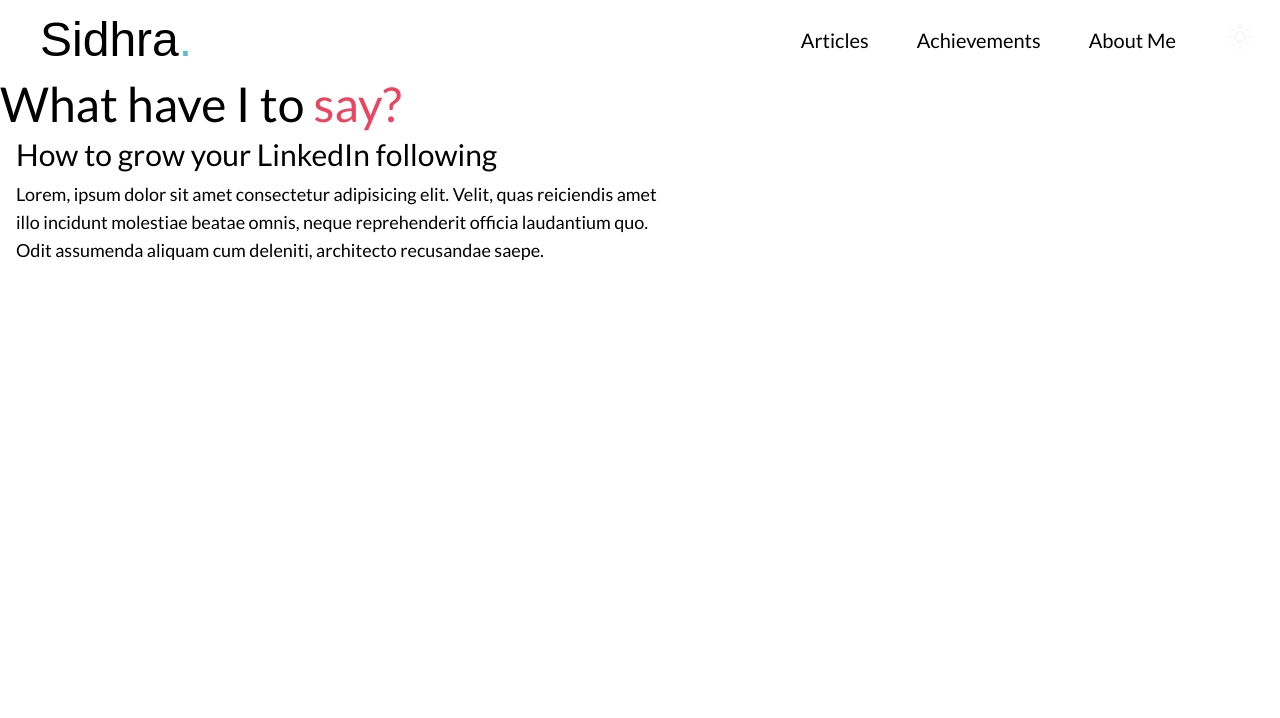
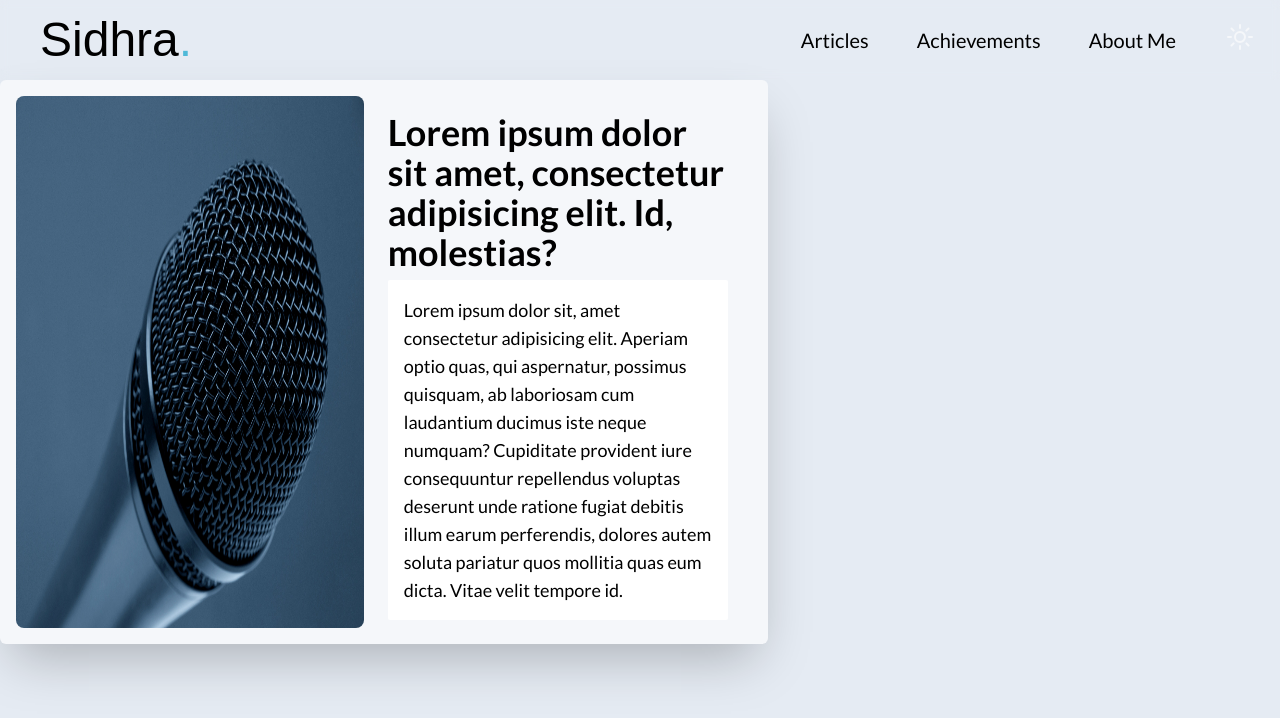
Before and after one commit to FayeKelmith/DrSachin, a Next.js app: page /articles in a window 1280 px wide. Shown: the top 718 px of the page. Built offline with nearby package versions, Linux system fonts and the light colour scheme; a web font is replaced by a local one.

Commit message:
blog 'showcaser' works

```diff
--- a/app/(homepage)/articles/page.tsx
+++ b/app/(homepage)/articles/page.tsx
@@ -1,34 +1,10 @@
 import React from "react";
-import Image from "next/image";
+import ArticleRep from "@/app/ui/components/articleRep";
 
 const articles = () => {
   return (
-    <div>
-      <div className="grid grid-cols-3">
-        <div className="col-span-2 items-center">
-          <h1 className="text-5xl ">
-            What have I to <span className="text-[#EB455F]">say?</span>
-          </h1>
-
-          {/* Lateset post */}
-          <div className="w-4/5 px-4 py-2 my-auto">
-            <h3 className="text-3xl">How to grow your LinkedIn following</h3>
-            <p className="text-lg  py-2">
-              Lorem, ipsum dolor sit amet consectetur adipisicing elit. Velit,
-              quas reiciendis amet illo incidunt molestiae beatae omnis, neque
-              reprehenderit officia laudantium quo. Odit assumenda aliquam cum
-              deleniti, architecto recusandae saepe.
-            </p>
-          </div>
-        </div>
-        {/* <Image
-          src="/images/blog-image.svg"
-          alt="Image for blog page"
-          width={640}
-          height={960}
-          className=""
-        /> */}
-      </div>
+    <div className="mx-auto py-20 bg-grey w-screen h-screen dark:bg-noire">
+      <ArticleRep />
     </div>
   );
 };
--- /dev/null
+++ b/app/ui/components/articleRep.tsx
@@ -0,0 +1,45 @@
+"use client";
+import Image from "next/image";
+const ArticleRep = () => {
+  return (
+    <div
+      className="flex flex-row w-3/5 justify-between p-4 shadow-2xl dark:bg-[#1a1a1a] bg-blank rounded-md
+    dark:shadow-slate-800"
+    >
+      <div className="container relative max-w-sm">
+        {/* Image for doc */}
+        <Image
+          src="/images/mic.jpg"
+          alt="Microphone"
+          layout="fill"
+          className="rounded-lg"
+        />
+      </div>
+      <div className="w-full p-2 mx-4">
+        {/* Description */}
+        <h3 className="text-4xl font-bold py-2">
+          Lorem ipsum dolor sit amet, consectetur adipisicing elit. Id,
+          molestias?
+        </h3>
+        <p className="text-lg dark:bg-[#232323] p-4 bg-white rounded-sm">
+          Lorem ipsum dolor sit, amet consectetur adipisicing elit. Aperiam
+          optio quas, qui aspernatur, possimus quisquam, ab laboriosam cum
+          laudantium ducimus iste neque numquam? Cupiditate provident iure
+          consequuntur repellendus voluptas deserunt unde ratione fugiat debitis
+          illum earum perferendis, dolores autem soluta pariatur quos mollitia
+          quas eum dicta. Vitae velit tempore id.
+        </p>
+      </div>
+    </div>
+  );
+};
+
+export default ArticleRep;
+
+// TODO:
+/*
+1. Modify to recieve payload of {title, description, image link, id}
+2. Process Image these properties
+3. Create page to read the article
+
+*/
--- a/app/ui/components/nav.tsx
+++ b/app/ui/components/nav.tsx
@@ -24,7 +24,7 @@ const Navigation = () => {
   };
 
   return (
-    <nav className="bg-white text-black dark:bg-slate-800 dark:text-white sticky backdrop-blur-md bg-transparent z-20">
+    <nav className=" text-black  dark:text-white fixed w-full top-0 backdrop-blur-sm dark:font-semibold bg-transparent z-20">
       <div className="flex min-w-screen-xl justify-between items-center flex-wrap mx-auto">
         <Link className="justify-start" href="/">
           <Sidhra />
--- a/app/ui/globals.css
+++ b/app/ui/globals.css
@@ -4,7 +4,7 @@
 
 @layer base {
   body {
-    @apply dark:bg-gray-800 bg-white text-black dark:text-blank;
+    @apply dark:bg-noire bg-blank text-black dark:text-blank;
   }
 }
 
--- a/tailwind.config.ts
+++ b/tailwind.config.ts
@@ -11,7 +11,8 @@ const config: Config = {
     extend: {
       colors: {
         blank: "#f5f7fa",
-        grey: "#c3cfe2",
+        grey: "#e5ebf3",
+        noire: "#121212",
       },
     },
   },
```
Also changed, not shown: public/images/mic.jpg (added).
